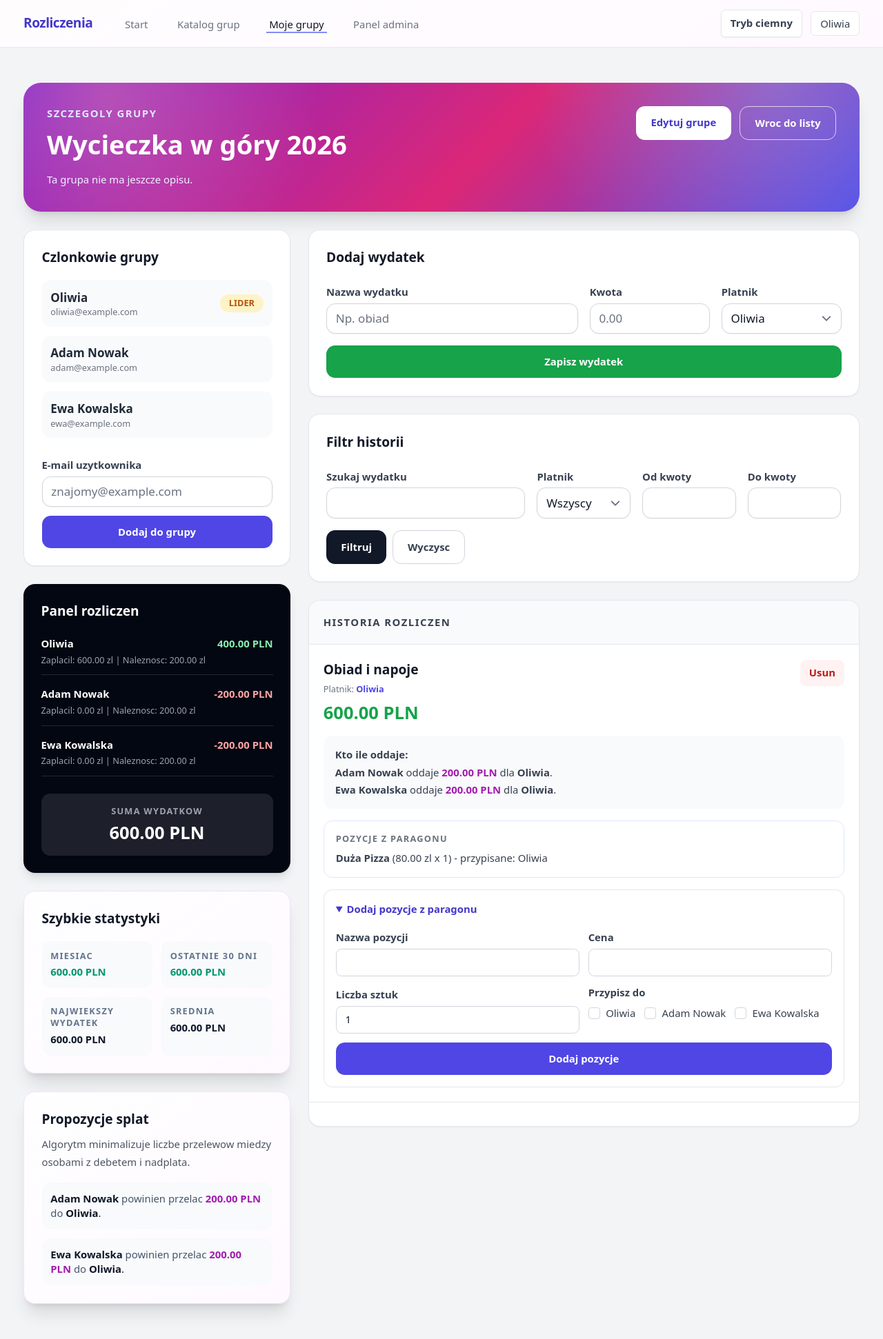
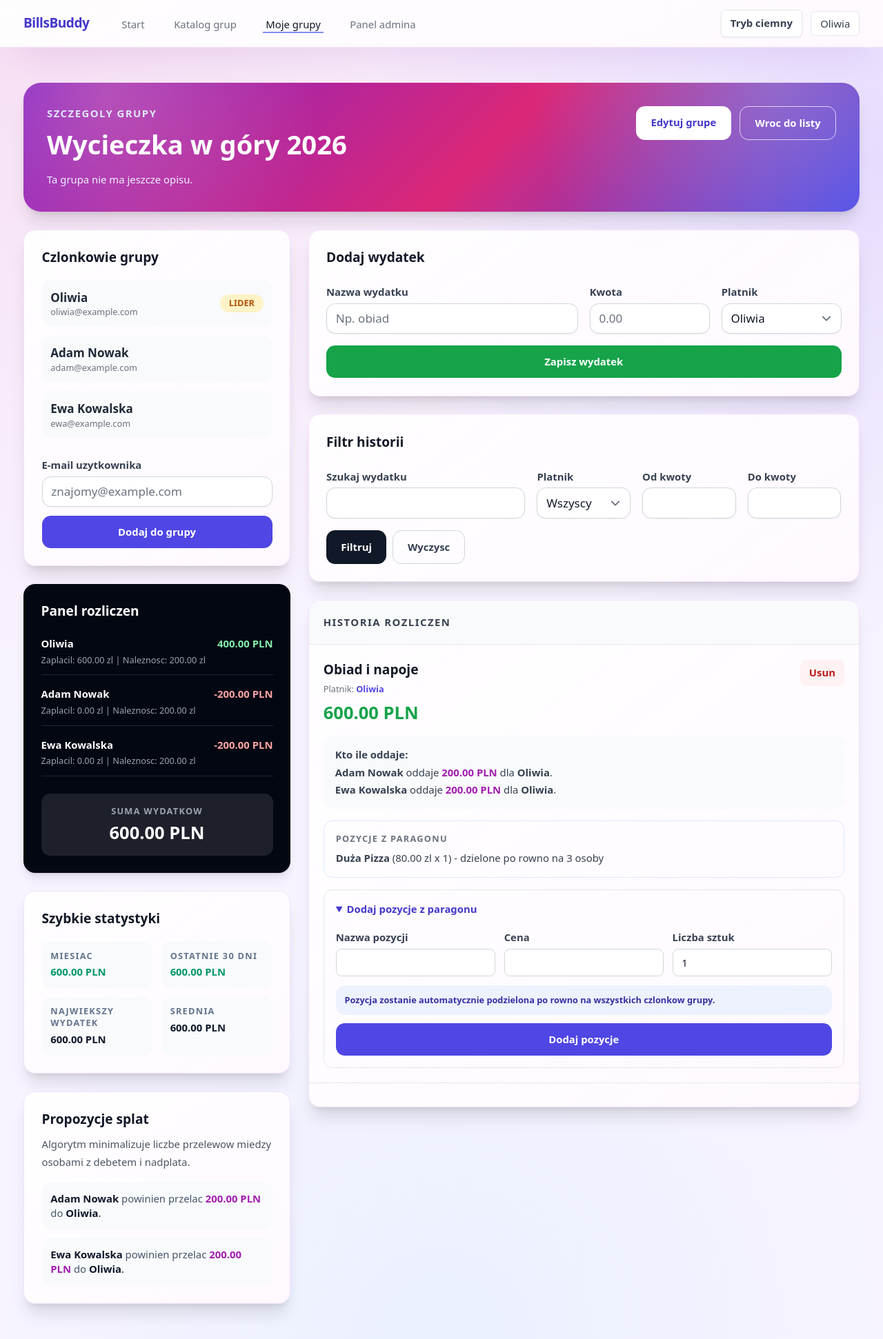
Before and after one commit to Dudzinska/Wydatki-app, a Laravel app: page /groups/1 in a window 1280 px wide, after a click on "Dodaj pozycje z paragonu". Shown: the whole page at 69% size. Run offline with Laravel 12, Linux system fonts and the light colour scheme; a user stored in the database is signed in; data comes from the database, SQL or seed files in the repository; tables that the repository leaves empty hold one stand-in row (values such as "Sample post"); style sheets or scripts are compiled from the project's sources; parts of the project's set-up code (start-up, migrations or seed data) failed here and were passed over; some web fonts are replaced.

Commit message:
Simplify receipt item splitting and rebrand to BillsBuddy
Co-authored-by: Dudzinska <Dudzinska@users.noreply.github.com>

```diff
--- a/app/Http/Controllers/GroupController.php
+++ b/app/Http/Controllers/GroupController.php
@@ -78,7 +78,7 @@ class GroupController extends Controller
         $group->load(['owner', 'users', 'bills.splits.user']);
 
         $bills = $group->bills()
-            ->with(['payer', 'items.users', 'splits.user'])
+            ->with(['payer', 'items', 'splits.user'])
             ->when($filters['bill_search'] ?? null, function ($query, string $search) {
                 $query->where('description', 'like', "%{$search}%");
             })
--- a/config/app.php
+++ b/config/app.php
@@ -13,7 +13,7 @@ return [
     |
     */
 
-    'name' => env('APP_NAME', 'Laravel'),
+    'name' => env('APP_NAME', 'BillsBuddy'),
 
     /*
     |--------------------------------------------------------------------------
--- a/resources/views/components/application-logo.blade.php
+++ b/resources/views/components/application-logo.blade.php
@@ -1,3 +1,3 @@
 <span {{ $attributes->merge(['class' => 'font-black tracking-tight text-indigo-700 dark:text-indigo-300']) }}>
-    Rozliczenia
+    BillsBuddy
 </span>
--- a/resources/views/dashboard.blade.php
+++ b/resources/views/dashboard.blade.php
@@ -8,7 +8,7 @@
     <div class="py-12">
         <div class="max-w-6xl mx-auto px-4 sm:px-6 lg:px-8 space-y-10">
             <section class="glamour-hero rounded-3xl p-8 text-white shadow-2xl sm:p-10">
-                <p class="text-sm font-black uppercase tracking-[0.22em] text-fuchsia-100">Rozliczanie wydatkow</p>
+                <p class="text-sm font-black uppercase tracking-[0.22em] text-fuchsia-100">BillsBuddy</p>
                 <h1 class="mt-4 text-3xl font-black leading-tight sm:text-4xl lg:text-5xl">
                     Zarządzaj grupami i wspólnymi rachunkami.
                 </h1>
--- a/resources/views/groups/show.blade.php
+++ b/resources/views/groups/show.blade.php
@@ -1,5 +1,5 @@
 <x-app-layout>
-    <div class="py-12 bg-gray-100 min-h-screen dark:bg-gray-950">
+    <div class="py-12">
         <div class="max-w-7xl mx-auto px-4 sm:px-6 lg:px-8 space-y-6">
             @if(session('success'))
                 <div class="rounded-xl border border-green-200 bg-green-50 p-4 text-sm font-semibold text-green-800 dark:border-green-900 dark:bg-green-950 dark:text-green-200">{{ session('success') }}</div>
@@ -28,7 +28,7 @@
 
             <div class="grid grid-cols-1 gap-6 lg:grid-cols-3">
                 <div class="space-y-6">
-                    <div class="rounded-2xl border border-gray-200 bg-white p-6 shadow-sm dark:border-gray-800 dark:bg-gray-900">
+                    <div class="glamour-card rounded-2xl border p-6 shadow-xl">
                         <h2 class="text-lg font-black text-gray-900 dark:text-gray-100">Czlonkowie grupy</h2>
                         <div class="mt-4 space-y-3">
                             @foreach($group->users as $user)
@@ -57,7 +57,6 @@
 
                     <div class="rounded-2xl bg-gray-950 p-6 text-white shadow-lg">
                         <h2 class="text-lg font-black">Panel rozliczen</h2>
-
 
                         <div class="mt-5 space-y-4">
                             @foreach($group->getBalances() as $data)
@@ -124,7 +123,7 @@
                 </div>
 
                 <div class="space-y-6 lg:col-span-2">
-                    <div class="rounded-2xl border border-gray-200 bg-white p-6 shadow-sm dark:border-gray-800 dark:bg-gray-900">
+                    <div class="glamour-card rounded-2xl border p-6 shadow-xl">
                         <div class="flex flex-col gap-2 sm:flex-row sm:items-start sm:justify-between">
                             <div>
                                 <h2 class="text-lg font-black text-gray-900 dark:text-gray-100">Dodaj wydatek</h2>
@@ -158,7 +157,7 @@
                         </form>
                     </div>
 
-                    <div class="rounded-2xl border border-gray-200 bg-white p-6 shadow-sm dark:border-gray-800 dark:bg-gray-900">
+                    <div class="glamour-card rounded-2xl border p-6 shadow-xl">
                         <h2 class="text-lg font-black text-gray-900 dark:text-gray-100">Filtr historii</h2>
                         <form action="{{ route('groups.show', $group) }}" method="GET" class="mt-5 grid gap-4 md:grid-cols-5">
                             <div class="md:col-span-2">
@@ -189,7 +188,7 @@
                         </form>
                     </div>
 
-                    <div class="overflow-hidden rounded-2xl border border-gray-200 bg-white shadow-sm dark:border-gray-800 dark:bg-gray-900">
+                    <div class="glamour-card overflow-hidden rounded-2xl border shadow-xl">
                         <div class="border-b border-gray-200 bg-gray-50 p-5 dark:border-gray-800 dark:bg-gray-950">
                             <h2 class="text-sm font-black uppercase tracking-widest text-gray-700 dark:text-gray-300">Historia rozliczen</h2>
                         </div>
@@ -240,7 +239,7 @@
                                                     <p class="text-sm text-gray-700 dark:text-gray-300">
                                                         <span class="font-bold">{{ $item->name }}</span>
                                                         ({{ number_format($item->price, 2) }} zl x {{ $item->quantity }})
-                                                        - przypisane: {{ $item->users->pluck('name')->join(', ') ?: 'brak' }}
+                                                        - dzielone po rowno na {{ $group->users->count() }} osoby
                                                     </p>
                                                 @endforeach
                                             </div>
@@ -252,7 +251,7 @@
                                     @endphp
                                     <details class="mt-4 rounded-xl border border-gray-200 p-4 dark:border-gray-800" @if($isOldBillItem) open @endif>
                                         <summary class="cursor-pointer text-sm font-black text-indigo-700 dark:text-indigo-300">Dodaj pozycje z paragonu</summary>
-                                        <form action="{{ route('bill-items.store', [$group, $bill]) }}" method="POST" class="mt-4 grid grid-cols-1 gap-3 md:grid-cols-2">
+                                        <form action="{{ route('bill-items.store', [$group, $bill]) }}" method="POST" class="mt-4 grid grid-cols-1 gap-3 md:grid-cols-3">
                                             @csrf
                                             <input type="hidden" name="bill_item_bill_id" value="{{ $bill->id }}">
                                             <div>
@@ -276,22 +275,10 @@
                                                     <x-input-error :messages="$errors->get('quantity')" class="mt-2" />
                                                 @endif
                                             </div>
-                                            <div>
-                                                <p class="text-sm font-bold text-gray-700 dark:text-gray-200">Przypisz do</p>
-                                                <div class="mt-2 flex flex-wrap gap-3">
-                                                    @foreach($group->users as $user)
-                                                        <label class="inline-flex items-center gap-2 text-sm text-gray-700 dark:text-gray-200">
-                                                            <input type="checkbox" name="user_ids[]" value="{{ $user->id }}" class="rounded border-gray-300 text-indigo-600 focus:ring-indigo-500" @checked($isOldBillItem && in_array($user->id, old('user_ids', [])))>
-                                                            <span>{{ $user->name }}</span>
-                                                        </label>
-                                                    @endforeach
-                                                </div>
-                                                @if($isOldBillItem)
-                                                    <x-input-error :messages="$errors->get('user_ids')" class="mt-2" />
-                                                    <x-input-error :messages="$errors->get('user_ids.*')" class="mt-2" />
-                                                @endif
+                                            <div class="md:col-span-3 rounded-xl bg-indigo-50 p-3 text-xs font-semibold text-indigo-800 dark:bg-indigo-950 dark:text-indigo-200">
+                                                Pozycja zostanie automatycznie podzielona po rowno na wszystkich czlonkow grupy.
                                             </div>
-                                            <button class="rounded-xl bg-indigo-600 px-4 py-3 text-sm font-black text-white hover:bg-indigo-700 md:col-span-2 dark:bg-indigo-500 dark:text-gray-950 dark:hover:bg-indigo-400">Dodaj pozycje</button>
+                                            <button class="rounded-xl bg-indigo-600 px-4 py-3 text-sm font-black text-white hover:bg-indigo-700 md:col-span-3 dark:bg-indigo-500 dark:text-gray-950 dark:hover:bg-indigo-400">Dodaj pozycje</button>
                                         </form>
                                     </details>
                                 </div>
--- a/resources/views/layouts/guest.blade.php
+++ b/resources/views/layouts/guest.blade.php
@@ -24,7 +24,7 @@
 
             <div>
                 <a href="/" class="text-2xl font-black tracking-tight text-indigo-700 dark:text-indigo-300">
-                    Rozliczenia
+                    BillsBuddy
                 </a>
             </div>
 
--- a/resources/views/layouts/navigation.blade.php
+++ b/resources/views/layouts/navigation.blade.php
@@ -3,7 +3,7 @@
         <div class="flex justify-between h-16">
             <div class="flex items-center">
                 <a href="{{ route('dashboard') }}" class="text-lg font-black tracking-tight text-indigo-700 dark:text-indigo-300">
-                    Rozliczenia
+                    BillsBuddy
                 </a>
 
                 <div class="hidden space-x-8 sm:ms-10 sm:flex">
--- a/resources/views/welcome.blade.php
+++ b/resources/views/welcome.blade.php
@@ -18,7 +18,7 @@
             <header class="glamour-card border-b border-fuchsia-100/70 dark:border-fuchsia-950/50">
                 <div class="mx-auto flex max-w-6xl flex-col gap-4 px-4 py-4 sm:flex-row sm:items-center sm:justify-between sm:px-6 lg:px-8">
                     <a href="{{ route('home') }}" class="text-xl font-black tracking-tight text-fuchsia-700 dark:text-fuchsia-300">
-                        Rozliczanie wydatkow
+                        BillsBuddy
                     </a>
 
                     <div class="flex flex-wrap items-center gap-3">
@@ -102,7 +102,7 @@
                     <div class="glamour-card rounded-2xl border p-6">
                         <h2 class="text-lg font-black text-slate-900 dark:text-slate-100">Precyzyjny podzial kosztow</h2>
                         <p class="mt-2 text-sm leading-6 text-slate-600 dark:text-slate-300">
-                            Podzial kosztu jest przeliczany automatycznie po dodaniu pozycji paragonu przypisanych do konkretnych osob.
+                            Pozycje z paragonu sa automatycznie dzielone po rowno na wszystkich czlonkow grupy.
                         </p>
                     </div>
                 </section>
```
Also changed, not shown: app/Http/Controllers/BillItemController.php (+0 -9 lines), app/Services/BillSplitService.php (+2 -11 lines), tests/Feature/BillAdvancedLogicTest.php (+3 -6 lines), 1 other file.
